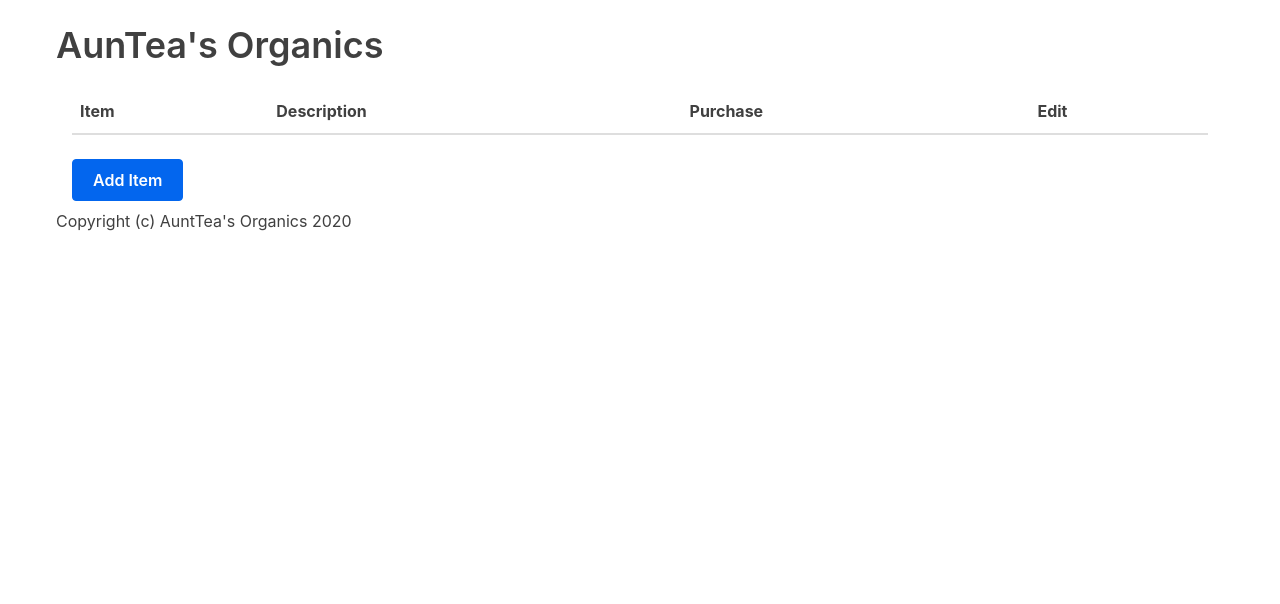
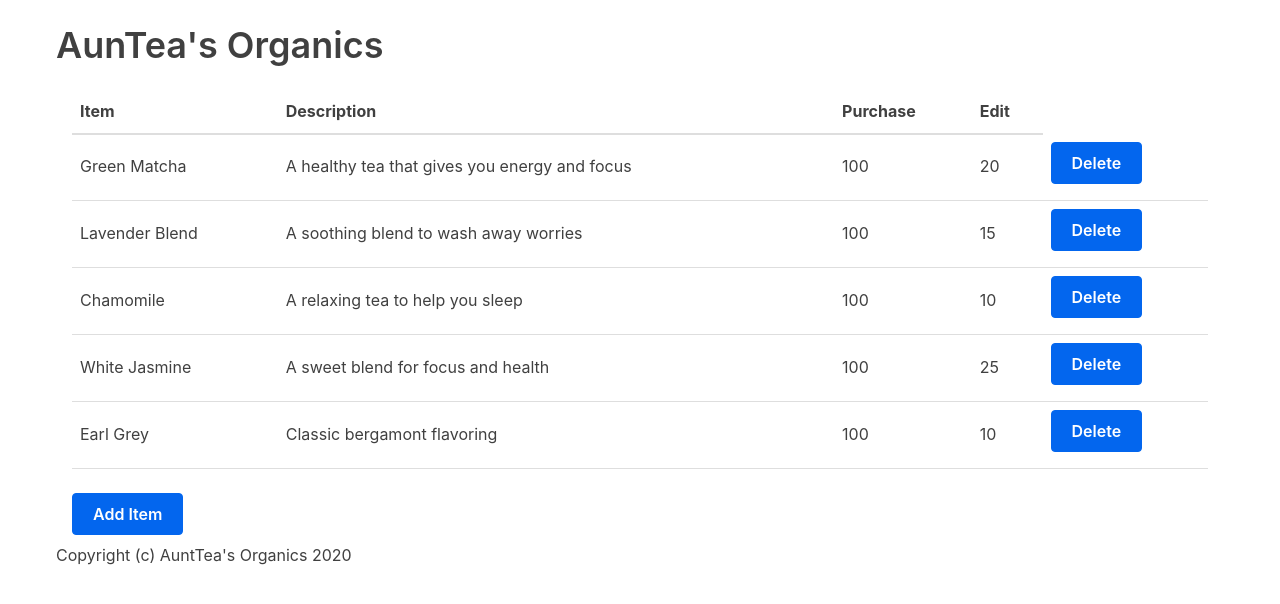
Before and after one commit to wrunion/react-tutorial-5520, a React (Create React App) app: page / in a window 1280 px wide. Shown: the top 604 px of the page. Built offline with nearby package versions, Linux system fonts and the light colour scheme.

Commit message:
Table mapping and displaying items.

```diff
--- a/src/DisplayControl.js
+++ b/src/DisplayControl.js
@@ -9,7 +9,43 @@ class DisplayControl extends Component {
     formVisible: false,
     itemSelected: null,
     ownerView: true,
-    masterItemList: []
+    masterItemList: [
+      {
+        item: "Green Matcha",
+        description: "A healthy tea that gives you energy and focus",
+        available: 100,
+        price: 20,
+        id: 1
+        },
+        {
+          item: "Lavender Blend",
+          description: "A soothing blend to wash away worries",
+          available: 100,
+          price: 15,
+          id: 2
+        },
+        {
+          item: "Chamomile",
+          description: "A relaxing tea to help you sleep",
+          available: 100,
+          price: 10,
+          id: 3
+        },
+        {
+          item: "White Jasmine",
+          description: "A sweet blend for focus and health",
+          available: 100,
+          price: 25,
+          id: 4
+        },
+        {
+          item: "Earl Grey",
+          description: "Classic bergamont flavoring",
+          available: 100,
+          price: 10,
+          id: 5
+        }
+    ]
   }
 
   openAddItemForm = () => {
@@ -26,7 +62,7 @@ class DisplayControl extends Component {
   }
 
   render() {
-    const { masterItemList } = this.state;
+    // const { masterItemList } = this.state;
 
     let formView;
 
--- a/src/Table.js
+++ b/src/Table.js
@@ -17,13 +17,16 @@ const TableHeader = () => {
 }
 
 const TableBody = (props) => {
-  const rows = props.itemArray.map((row, index) => {
+  const { item, description, price, available, id } = props;
+  const rows = props.itemArray.map((row) => {
     return (
-      <tr key={index}>
-        <td>{row.name}</td>
-        <td>{row.job}</td>
+      <tr key={id}>
+        <td>{row.item}</td>
+        <td>{row.description}</td>
+        <td>{row.available}</td>
+        <td>{row.price}</td>
         <td>
-          <button onClick={() => props.removeItem(index)}>Delete</button>
+          <button onClick={() => props.removeItem(id)}>Delete</button>
         </td>
       </tr>
     );
```
